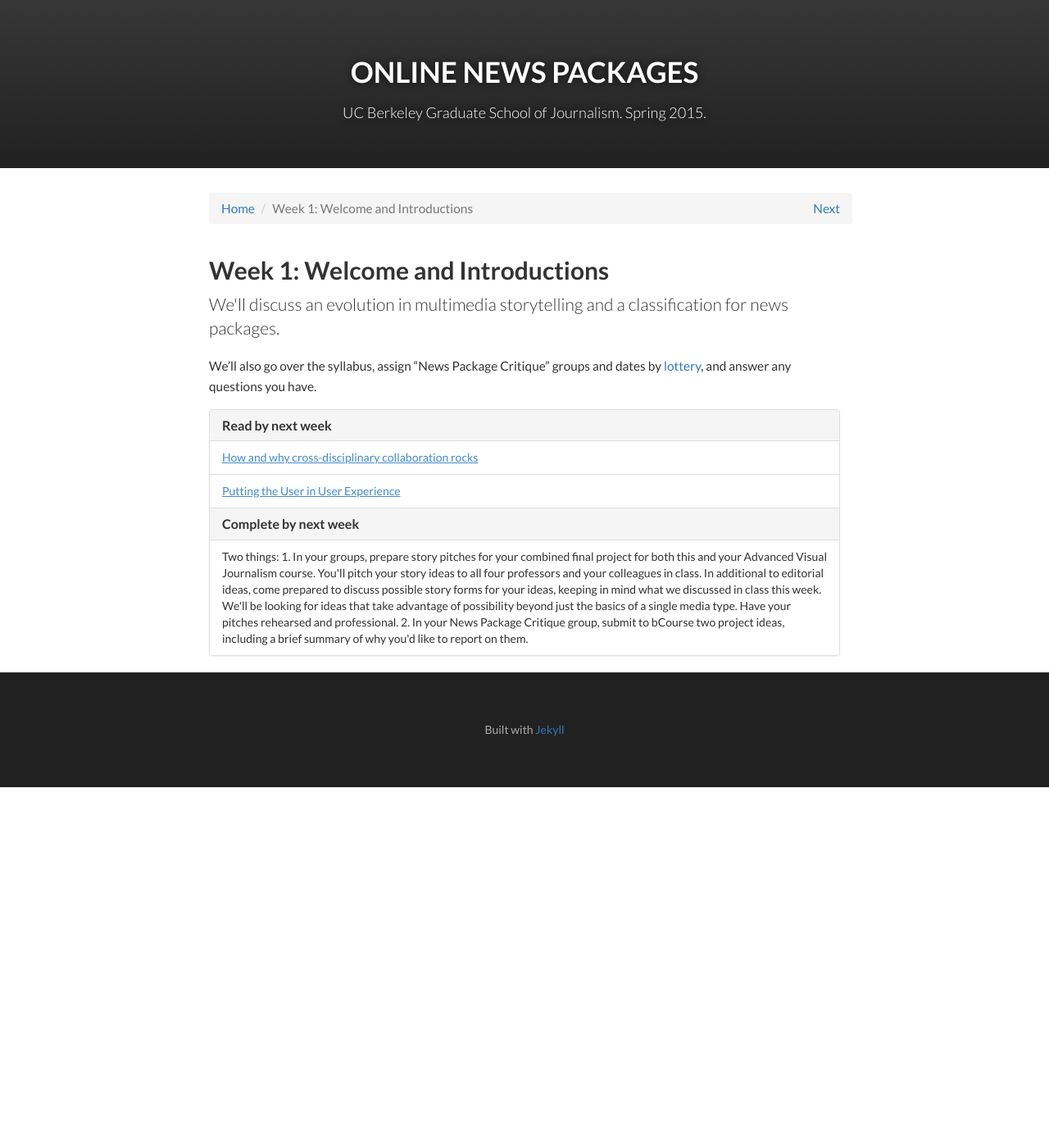
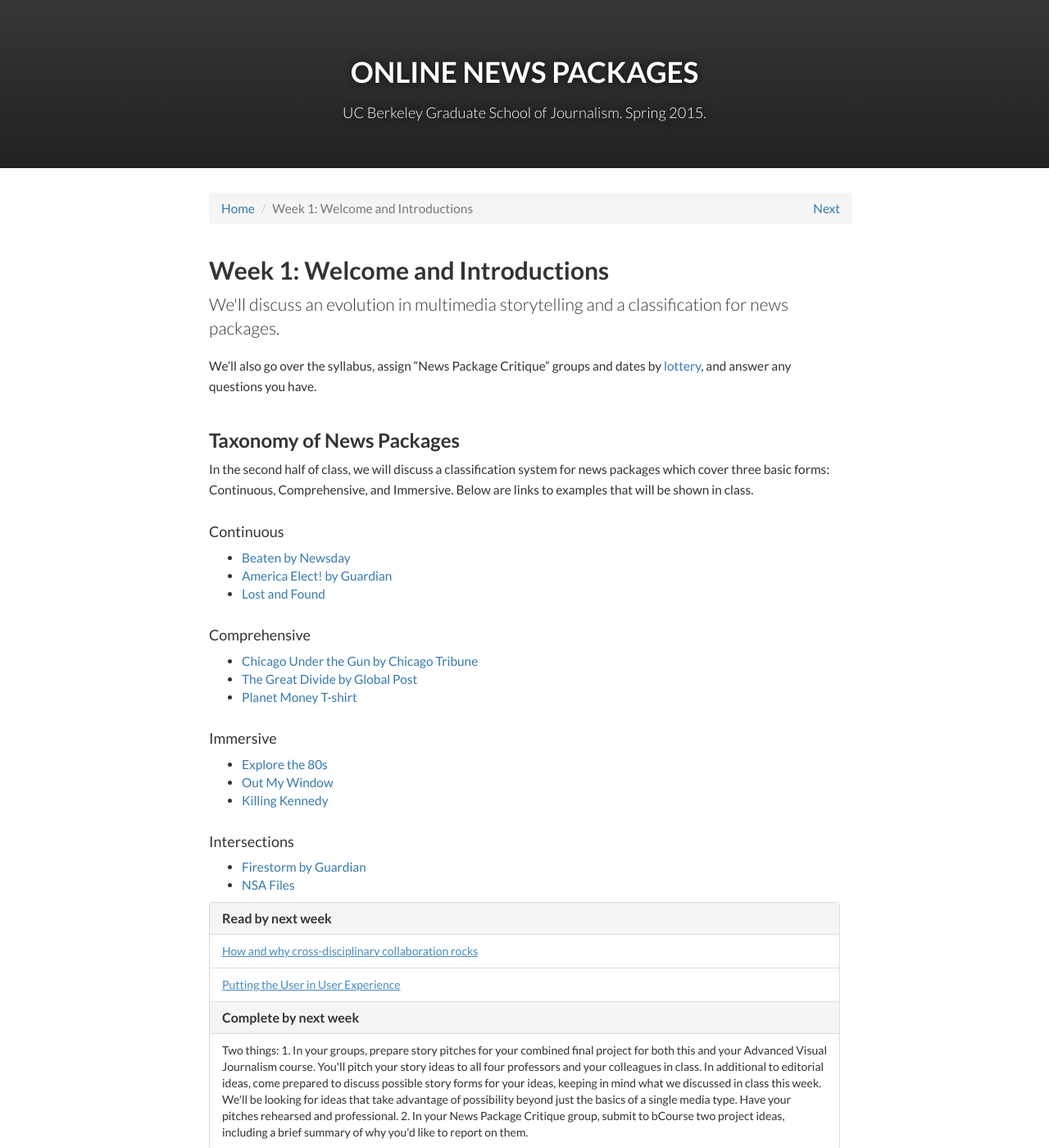
Before and after one commit to ucbsoj/15sp-onlinenewspackages, a Jekyll site: the page built from _lessons/week1.md, in a window 1280 px wide and 1400 px high. Shown: the whole window at 82% size. Built offline with Jekyll 4.4.1, drawn with Linux system fonts in a browser that asks for light colours; Markdown is read by kramdown in place of the engine named in the settings.

Commit message:
Added some links to week 1
Will update when I have more time.

```diff
--- a/_lessons/week1.md
+++ b/_lessons/week1.md
@@ -23,3 +23,30 @@ assignment: "Two things: 1. In your groups, prepare story pitches for your combi
 ---
 
 We'll also go over the syllabus, assign "News Package Critique" groups and dates by [lottery](http://codepen.io/sjwilliams/pen/LELeYR/?editors=001), and answer any questions you have.
+
+###Taxonomy of News Packages
+
+In the second half of class, we will discuss a classification system for news packages which cover three basic forms: Continuous, Comprehensive, and Immersive. Below are links to examples that will be shown in class.
+
+####Continuous
+
+* [Beaten by Newsday](http://data.newsday.com/long-island/crime/turner/)
+* [America Elect! by Guardian](http://www.theguardian.com/world/interactive/2012/nov/06/america-elect-graphic-novel)
+* [Lost and Found](http://www.npr.org/news/specials/2012/cushman/)
+
+####Comprehensive
+
+* [Chicago Under the Gun by Chicago Tribune](http://graphics.chicagotribune.com/under-the-gun/2014/)
+* [The Great Divide by Global Post](http://www.globalpost.com/special-reports/global-income-inequality-great-divide-globalpost)
+* [Planet Money T-shirt](http://apps.npr.org/tshirt/)
+
+####Immersive
+
+* [Explore the 80s](http://explorethe80s.com)
+* [Out My Window](http://interactive.nfb.ca/#/outmywindow/)
+* [Killing Kennedy](http://www.kennedyandoswald.com/)
+
+####Intersections
+
+* [Firestorm by Guardian](http://www.theguardian.com/world/interactive/2013/may/26/firestorm-bushfire-dunalley-holmes-family)
+* [NSA Files](http://www.theguardian.com/world/interactive/2013/nov/01/snowden-nsa-files-surveillance-revelations-decoded)
```
